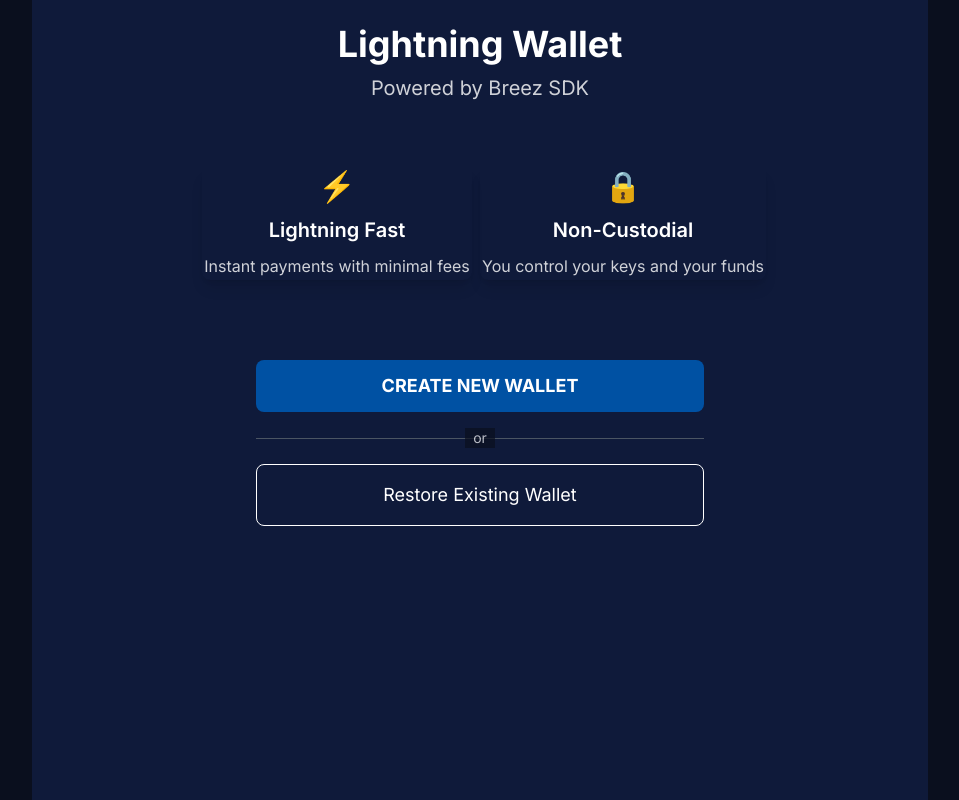
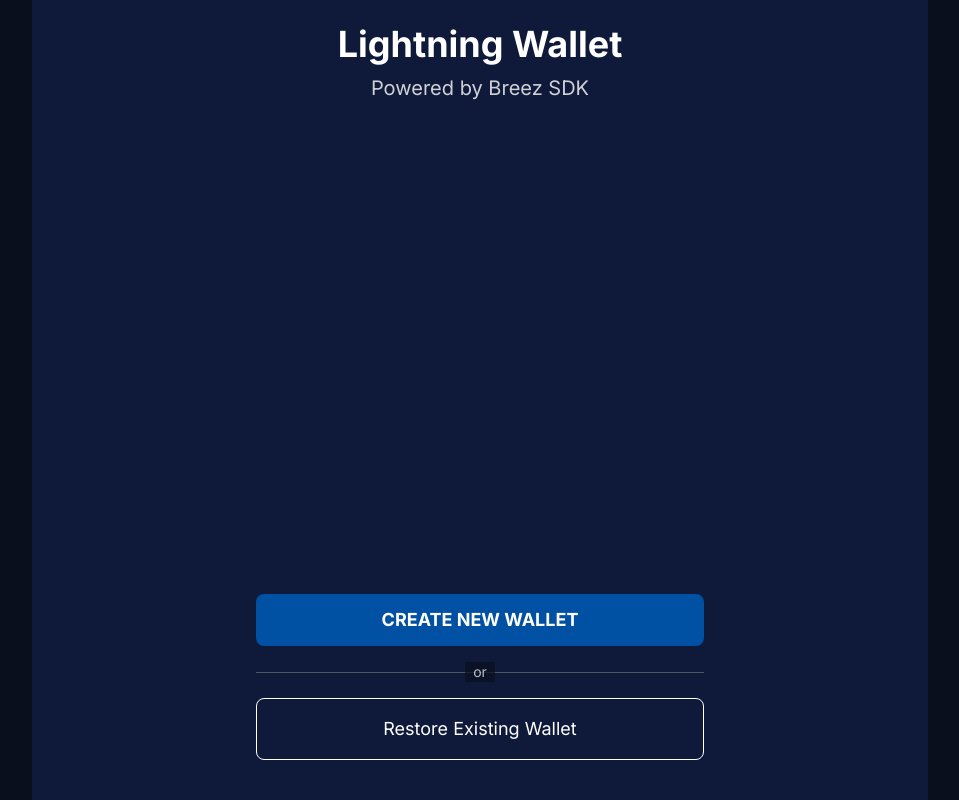
Before and after one commit to breez/wasm-example-app, a React (Vite) app: page / in a window 1280 px wide. Shown: the whole page, without its empty margins (160-1119 px from the left). Built offline with nearby package versions, Linux system fonts and the light colour scheme.

Commit message:
remove grid

```diff
--- a/src/pages/HomePage.tsx
+++ b/src/pages/HomePage.tsx
@@ -19,25 +19,12 @@
         </p>
       </div>
 
-      {/* Feature highlights */}
-      <div className="flex justify-center justify-items-center items-center grid grid-cols-1 md:grid-cols-2 max-w-4xl mt-16">
-        <div className="flex-0 bg-[rgb(var(--card-bg))] rounded-lg shadow-lg">
-          <div className="text-3xl mb-3">⚡</div>
-          <h2 className="text-xl font-semibold text-[rgb(var(--text-white))] mb-2">Lightning Fast</h2>
-          <p className="text-[rgb(var(--text-white))] opacity-80">Instant payments with minimal fees</p>
-        </div>
-
-        <div className="flex-0 bg-[rgb(var(--card-bg))] rounded-lg shadow-lg">
-          <div className="text-3xl mb-3">🔒</div>
-          <h2 className="text-xl font-semibold text-[rgb(var(--text-white))] mb-2">Non-Custodial</h2>
-          <p className="text-[rgb(var(--text-white))] opacity-80">You control your keys and your funds</p>
-        </div>
-      </div>
+      <div className="flex-1"></div>
 
 
 
       {/* Call-to-action buttons */}
-      <div className="space-y-4 w-full max-w-md mt-20">
+      <div className="space-y-4 w-full max-w-md">
         <PrimaryButton
           onClick={onCreateNewWallet}
           className="w-full py-4 text-lg"
```
